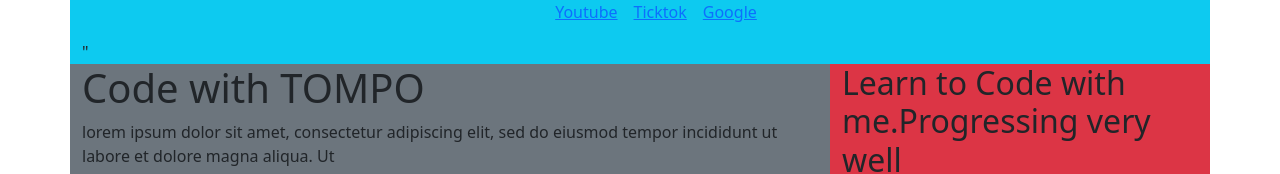
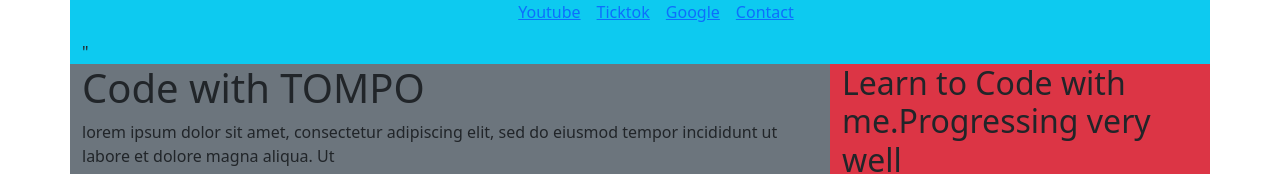
Before and after one commit to JSamaggrey/TodayahWebsite, a plain HTML site: page index.html in a window 1280 px wide. Shown: the top 174 px of the page. Drawn offline with nearby package versions, Linux system fonts and the light colour scheme.

Commit message:
HTML Update
One more List Item added

```diff
--- a/index.html
+++ b/index.html
@@ -17,6 +17,7 @@
           <li class="listItem"><a href="#">Youtube</a></li>
           <li class="listItem"><a href="#">Ticktok</a></li>
           <li class="listItem"><a href="#">Google</a></li>
+          <li class="listItem"><a href="#">Contact</a></li>
         </ul>"
       </div>
     </div>
```
